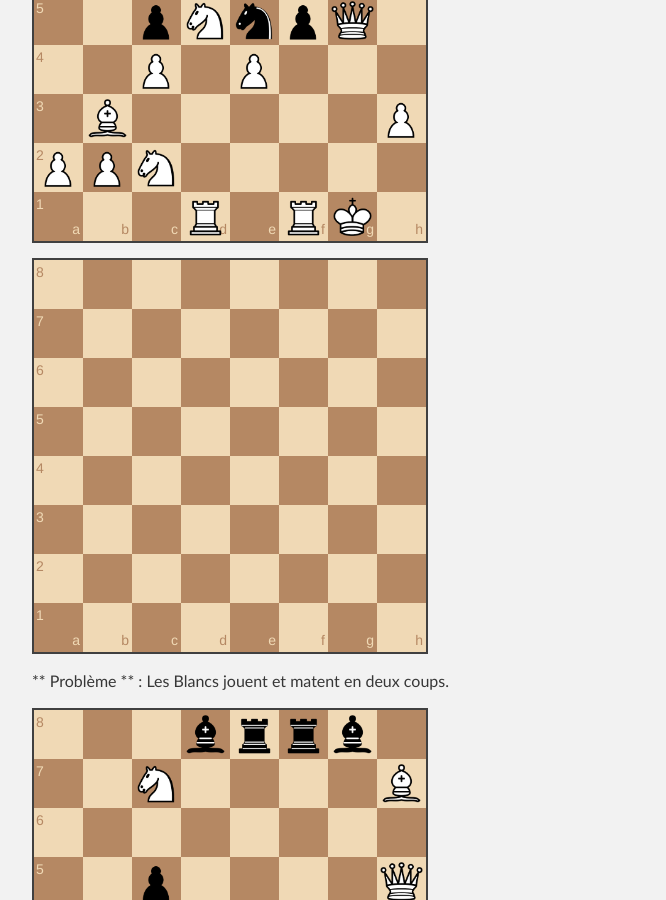
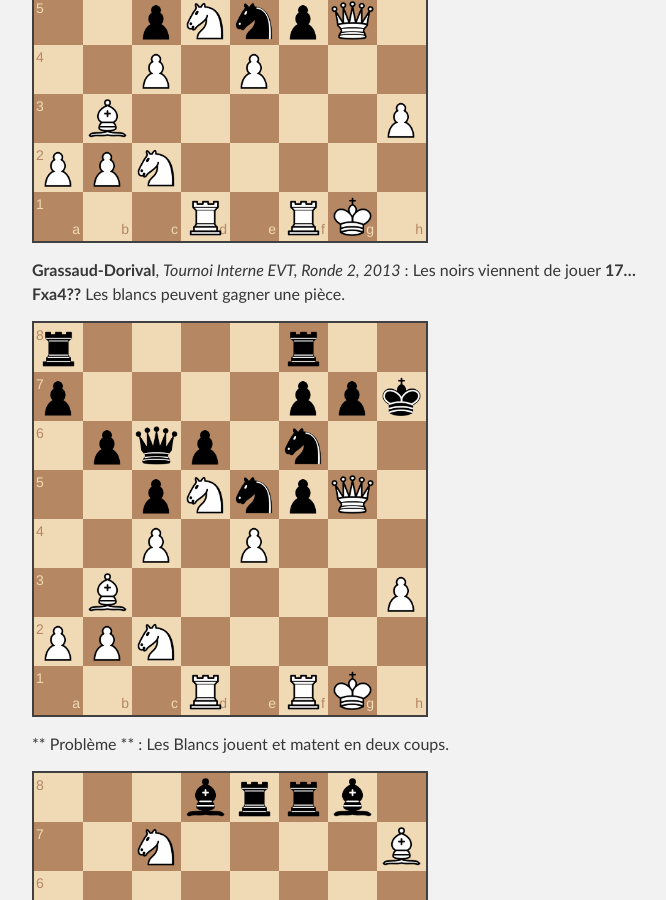
Before and after one commit to echiquier-villeneuve-tolosane/echiquier-villeneuve-tolosane.github.io, a Jekyll site: the page built from exercices.md, in a window 1280 px wide and 900 px high, scrolled down 911 px. Shown: the whole window, without its empty margins (288-954 px from the left). Built offline with Jekyll 4.4.1, drawn with Linux system fonts in a browser that asks for light colours; nearby versions of some CDN libraries.

Commit message:
Updated exercices.md

```diff
--- a/exercices.md
+++ b/exercices.md
@@ -13,8 +13,9 @@ title: Exercices et problèmes
 
 `r4r2/p4ppk/1pqp1n2/2pNnpQ1/2P1P3/1B5P/PPN5/3R1RK1 w - - 1 26`
 
+**Grassaud-Dorival**, _Tournoi Interne EVT, Ronde 2, 2013_ : Les noirs viennent de jouer **17...Fxa4??** Les blancs peuvent gagner une pièce.
 
-`t4tk1/3qbppp/pp2pn2/2p3B1/b1B1PQ2/3P2NP/1PP3P1/T3T2K w - - 0 17`
+`r4r2/p4ppk/1pqp1n2/2pNnpQ1/2P1P3/1B5P/PPN5/3R1RK1 w - - 1 26`
 
 ** Problème ** : Les Blancs jouent et matent en deux coups.
 
```
